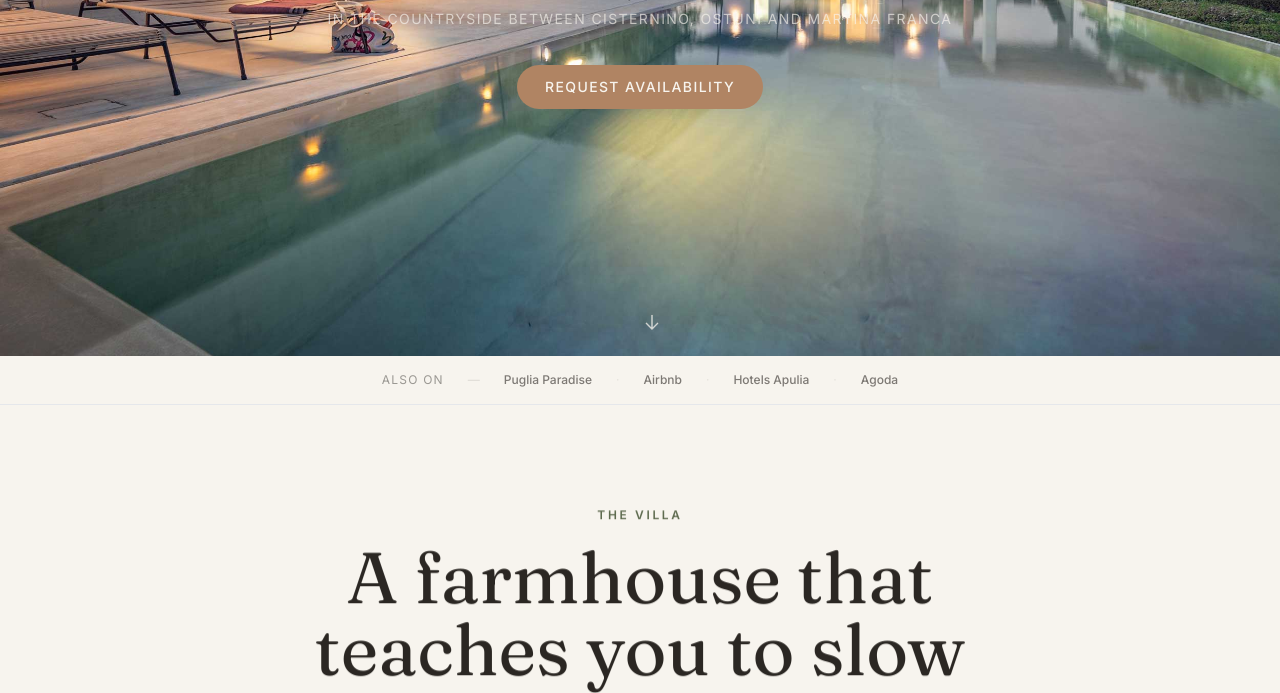
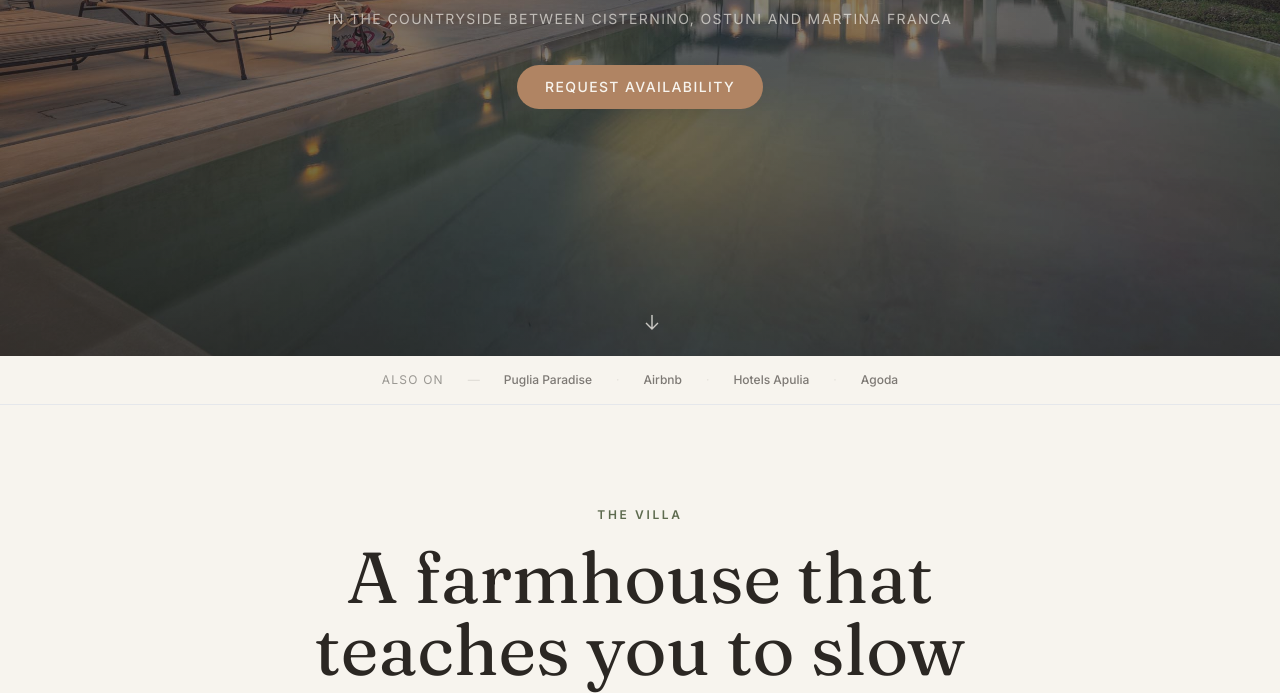
Before and after one commit to alex-performanceflows/casale-la-cocca, a website: page index.html in a window 1280 px wide. Shown: the part 444-1137 px from the top of the page. Drawn offline with Linux system fonts and the light colour scheme.

Commit message:
Increase hero overlay contrast and rebuild CSS
- Dual-layer overlay: flat carbon/55 + soft gradient on top
- Rebuild Tailwind CSS to include new utility classes

Co-Authored-By: Claude Sonnet 4.6 <noreply@anthropic.com>

```diff
--- a/index.html
+++ b/index.html
@@ -148,7 +148,8 @@
            fetchpriority="high" alt=""
            data-i18n-attr="alt:hero.imageAlt" />
       <!-- Gradient calibrato per la foto: più scuro in basso per testo leggibile -->
-      <div class="absolute inset-0 bg-gradient-to-b from-carbon/60 via-carbon/40 to-carbon/80"></div>
+      <div class="absolute inset-0 bg-carbon/55"></div>
+      <div class="absolute inset-0 bg-gradient-to-b from-carbon/20 via-transparent to-carbon/40"></div>
 
       <div class="relative z-10 mx-auto max-w-3xl px-6 text-center text-cream">
         <p class="eyebrow text-cream/80" data-i18n="hero.eyebrow">Valle d'Itria · Puglia</p>
```
Also changed, not shown: assets/css/styles.css.
